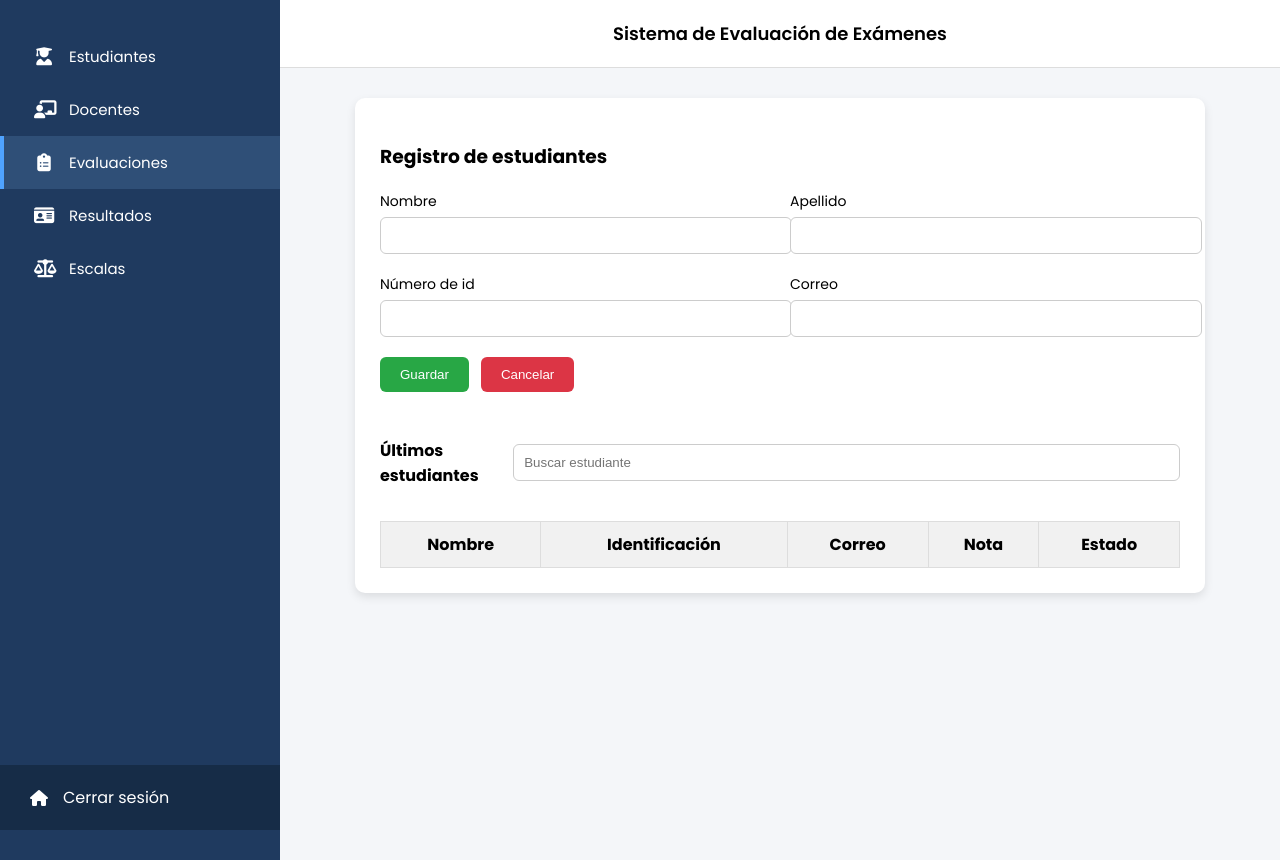
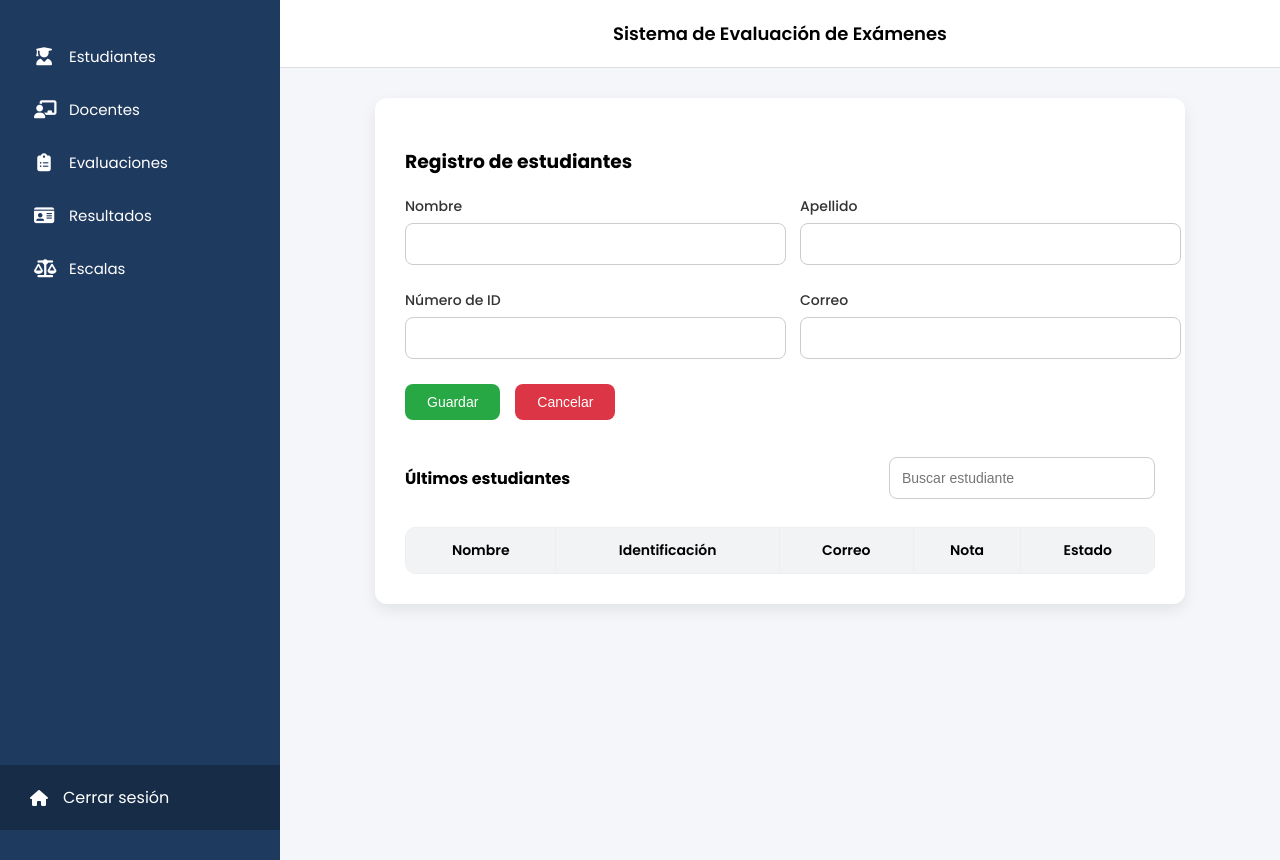
Before and after one commit to spabonc-bot/mi-proyecto-angular, an Angular app: page /estudiantes in a window 1280 px wide. Built offline with nearby package versions, Linux system fonts and the light colour scheme.

Commit message:
avance validaciones estudiantes

```diff
--- a/src/app/pages/student/student.css
+++ b/src/app/pages/student/student.css
@@ -2,6 +2,7 @@
 display:flex;
 height:100vh;
 }
+
 
 .menu-lateral{
 width:280px;
@@ -54,16 +55,21 @@ gap:15px;
 padding:20px 30px;
 background:#162c47;
 cursor:pointer;
+transition:0.3s;
 }
 
 .footer-menu:hover{
 background:#0f223a;
 }
 
+
 .content{
 flex:1;
 background:#f4f6f9;
+display:flex;
+flex-direction:column;
 }
+
 
 .topbar{
 background:white;
@@ -74,47 +80,73 @@ font-weight:600;
 border-bottom:1px solid #ddd;
 }
 
+
 .card{
-width:80%;
+width:75%;
 margin:30px auto;
 background:white;
-padding:25px;
-border-radius:10px;
-box-shadow:0 4px 10px rgba(0,0,0,0.1);
+padding:30px;
+border-radius:12px;
+box-shadow:0 6px 15px rgba(0,0,0,0.08);
 }
+
 
 .formulario{
 display:grid;
 grid-template-columns:1fr 1fr;
-gap:20px;
+gap:25px 40px;
 margin-top:20px;
-margin-bottom:20px;
+margin-bottom:25px;
+}
+
+.formulario div{
+display:flex;
+flex-direction:column;
 }
 
 label{
 font-size:14px;
-margin-bottom:5px;
-display:block;
+margin-bottom:6px;
+font-weight:500;
+color:#333;
 }
 
 input{
 width:100%;
-padding:10px;
+padding:12px;
 border:1px solid #ccc;
-border-radius:6px;
+border-radius:8px;
+font-size:14px;
+transition:0.2s;
 }
+
+input:focus{
+border-color:#4fa3ff;
+box-shadow:0 0 4px rgba(79,163,255,0.4);
+outline:none;
+}
+
+
+small{
+color:#dc3545;
+font-size:12px;
+margin-top:4px;
+}
+
 
 .botones{
 display:flex;
-gap:12px;
+gap:15px;
 margin-bottom:25px;
 }
 
 button{
-padding:10px 20px;
+padding:10px 22px;
 border:none;
-border-radius:6px;
+border-radius:8px;
 cursor:pointer;
+font-size:14px;
+transition:0.3s;
 }
 
 .guardar{
@@ -122,36 +154,60 @@ background:#28a745;
 color:white;
 }
 
+.guardar:hover{
+background:#218838;
+}
+
 .cancelar{
 background:#dc3545;
 color:white;
 }
 
+.cancelar:hover{
+background:#c82333;
+}
+
+
 .tabla-header{
 display:flex;
 justify-content:space-between;
 align-items:center;
-margin-bottom:12px;
+margin-bottom:15px;
+}
+
+.tabla-header input{
+width:240px;
 }
 
 table{
 width:100%;
 border-collapse:collapse;
+overflow:hidden;
+border-radius:10px;
 }
 
 th,td{
-border:1px solid #ddd;
-padding:10px;
+border:1px solid #eee;
+padding:12px;
 text-align:center;
+font-size:14px;
 }
 
 th{
-background:#f1f1f1;
+background:#f1f3f5;
+font-weight:600;
 }
+
+tr:hover{
+background:#f9f9f9;
+}
+
 
 .pendiente{
 background:#ffc107;
 color:black;
 padding:5px 12px;
 border-radius:6px;
+font-size:13px;
+font-weight:500;
 }
--- a/src/app/pages/student/student.html
+++ b/src/app/pages/student/student.html
@@ -5,27 +5,27 @@
   <nav class="menu-navegacion">
     <ul>
 
-      <li class="item-menu">
+<li class="item-menu" routerLink="/estudiantes">
   <i class="fas fa-user-graduate"></i>
   <span>Estudiantes</span>
 </li>
 
-      <li class="item-menu">
+<li class="item-menu" routerLink="/docentes">
   <i class="fas fa-chalkboard-teacher"></i>
   <span>Docentes</span>
 </li>
 
-      <li class="item-menu activo">
+<li class="item-menu" routerLink="/evaluaciones">
   <i class="fas fa-clipboard-list"></i>
   <span>Evaluaciones</span>
 </li>
 
-      <li class="item-menu">
+<li class="item-menu" routerLink="/resultados">
   <i class="fas fa-id-card"></i>
   <span>Resultados</span>
 </li>
 
-      <li class="item-menu">
+<li class="item-menu" routerLink="/escalas">
   <i class="fas fa-balance-scale"></i>
   <span>Escalas</span>
 </li>
@@ -54,28 +54,35 @@
 
       <div>
         <label>Nombre</label>
-        <input type="text" [(ngModel)]="estudiante.nombre">
+        <input type="text" [(ngModel)]="estudiante.nombre" required #nombre="ngModel">
+        <small *ngIf="nombre.invalid && nombre.touched">Nombre obligatorio</small>
       </div>
 
       <div>
         <label>Apellido</label>
-        <input type="text" [(ngModel)]="estudiante.apellido">
+        <input type="text" [(ngModel)]="estudiante.apellido" required #apellido="ngModel">
+        <small *ngIf="apellido.invalid && apellido.touched">Apellido obligatorio</small>
       </div>
 
       <div>
-        <label>Número de id</label>
-        <input type="text" [(ngModel)]="estudiante.id">
+        <label>Número de ID</label>
+        <input type="text" [(ngModel)]="estudiante.id" required #id="ngModel">
+        <small *ngIf="id.invalid && id.touched">ID obligatorio</small>
       </div>
 
       <div>
         <label>Correo</label>
-        <input type="email" [(ngModel)]="estudiante.correo">
+        <input type="email" [(ngModel)]="estudiante.correo" required #correo="ngModel">
+        <small *ngIf="correo.invalid && correo.touched">Email obligatorio</small>
       </div>
 
      </div>
 
     <div class="botones">
-      <button class="guardar" (click)="guardar()">Guardar</button>
+       <button
+       class="guardar" (click)="guardar()" [disabled]="!estudiante.nombre || !estudiante.apellido || !estudiante.id || !estudiante.correo"
+>      Guardar
+      </button>
       <button class="cancelar" (click)="limpiar()">Cancelar</button>
      </div>
 
--- a/src/app/pages/student/student.ts
+++ b/src/app/pages/student/student.ts
@@ -1,11 +1,12 @@
 import { Component } from '@angular/core';
+import { RouterModule } from '@angular/router';
 import { FormsModule } from '@angular/forms';
 import { CommonModule } from '@angular/common';
 
 @Component({
   selector: 'app-student',
   standalone: true,
-  imports: [FormsModule, CommonModule],
+  imports: [FormsModule, CommonModule, RouterModule],
   templateUrl: './student.html',
   styleUrl: './student.css'
 })
```
Also changed, not shown: src/app/app.routes.ts (+13 -8 lines). Lines whose indentation alone changed are shown as unchanged.
